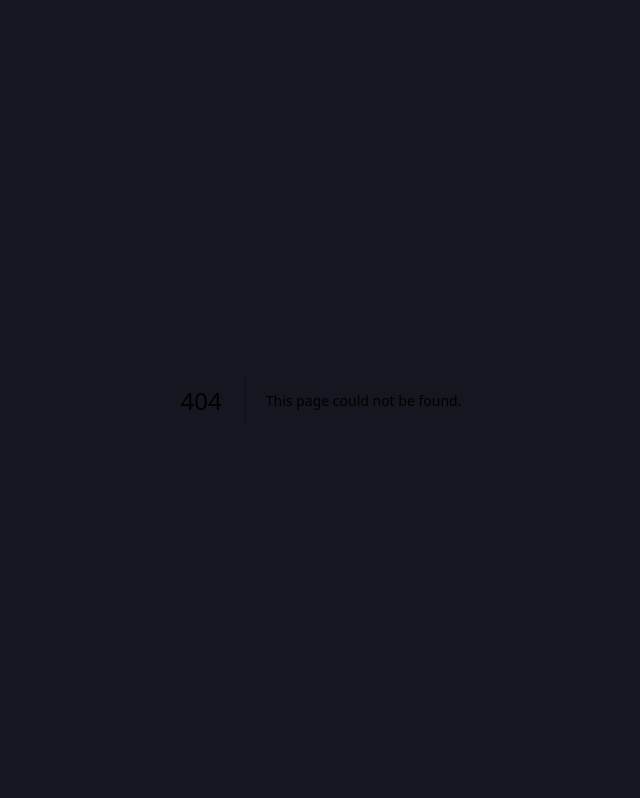
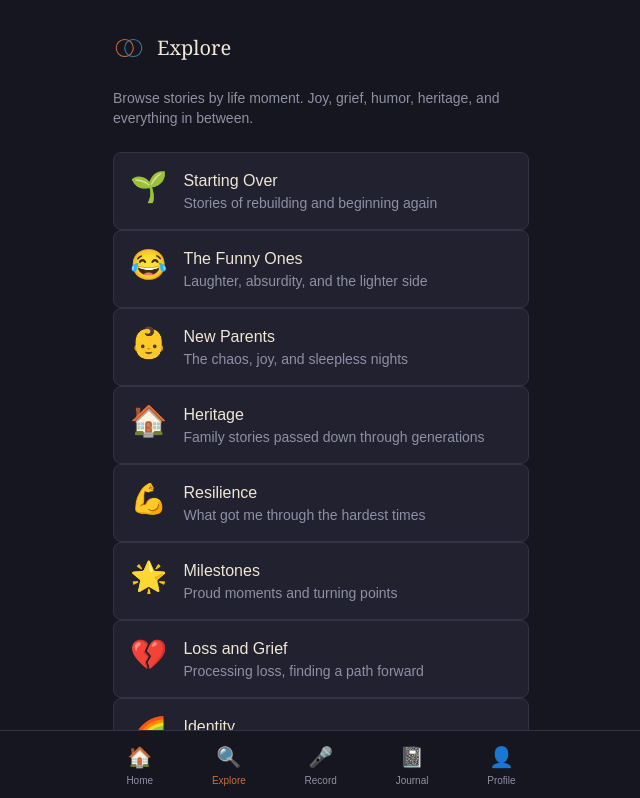
Before and after one commit to wills-builds/being-mvp, a Next.js app: page /explore in a window 1280 px wide. Before the commit this address had no page. Shown: the top 798 px of the page, without its empty margins (319-959 px from the left). Built offline with nearby package versions, Linux system fonts and the light colour scheme.

Commit message:
add src/app/explore/page.tsx

```diff
--- /dev/null
+++ b/src/app/explore/page.tsx
@@ -0,0 +1,47 @@
+import Navigation from '@/components/Navigation'
+import Logo from '@/components/Logo'
+import Link from 'next/link'
+
+const CIRCLES = [
+  { emoji: '🌱', name: 'Starting Over', theme: 'starting_over', desc: 'Stories of rebuilding and beginning again' },
+  { emoji: '😂', name: 'The Funny Ones', theme: 'humor', desc: 'Laughter, absurdity, and the lighter side' },
+  { emoji: '👶', name: 'New Parents', theme: 'new_parent', desc: 'The chaos, joy, and sleepless nights' },
+  { emoji: '🏠', name: 'Heritage', theme: 'heritage', desc: 'Family stories passed down through generations' },
+  { emoji: '💪', name: 'Resilience', theme: 'resilience', desc: 'What got me through the hardest times' },
+  { emoji: '🌟', name: 'Milestones', theme: 'celebrating', desc: 'Proud moments and turning points' },
+  { emoji: '💔', name: 'Loss and Grief', theme: 'grieving', desc: 'Processing loss, finding a path forward' },
+  { emoji: '🌈', name: 'Identity', theme: 'coming_out', desc: 'Being yourself, finding belonging' },
+  { emoji: '🚀', name: 'Career Change', theme: 'career_change', desc: 'Pivots, leaps of faith, and new chapters' },
+  { emoji: '🌍', name: 'Starting Fresh', theme: 'immigrant', desc: 'New countries, new cultures, new beginnings' },
+]
+
+export default function ExplorePage() {
+  return (
+    <div className="py-8">
+      <div className="flex items-center gap-3 mb-6">
+        <Logo size={32} />
+        <h1 className="font-serif text-xl text-cream">Explore</h1>
+      </div>
+
+      <p className="text-muted text-sm mb-6">
+        Browse stories by life moment. Joy, grief, humor, heritage, and everything in between.
+      </p>
+
+      <div className="space-y-3">
+        {CIRCLES.map(c => (
+          <Link key={c.theme} href={`/explore?theme=${c.theme}`}>
+            <div className="bg-card border border-border rounded-lg p-4 hover:border-orange/50 transition-all flex items-start gap-4">
+              <span className="text-3xl">{c.emoji}</span>
+              <div>
+                <h3 className="text-cream font-medium">{c.name}</h3>
+                <p className="text-muted text-sm">{c.desc}</p>
+              </div>
+            </div>
+          </Link>
+        ))}
+      </div>
+
+      <Navigation />
+    </div>
+  )
+}
```
